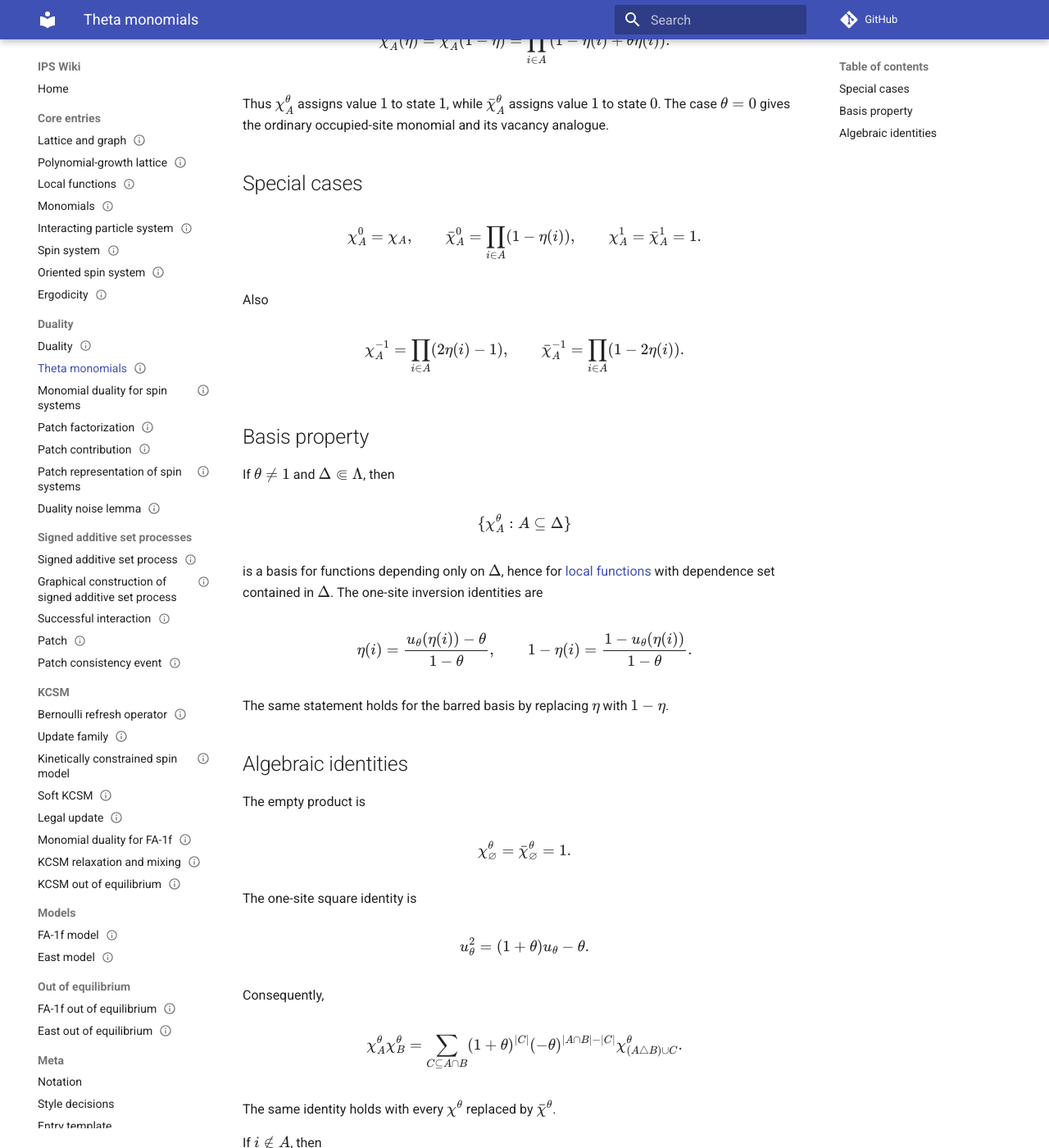
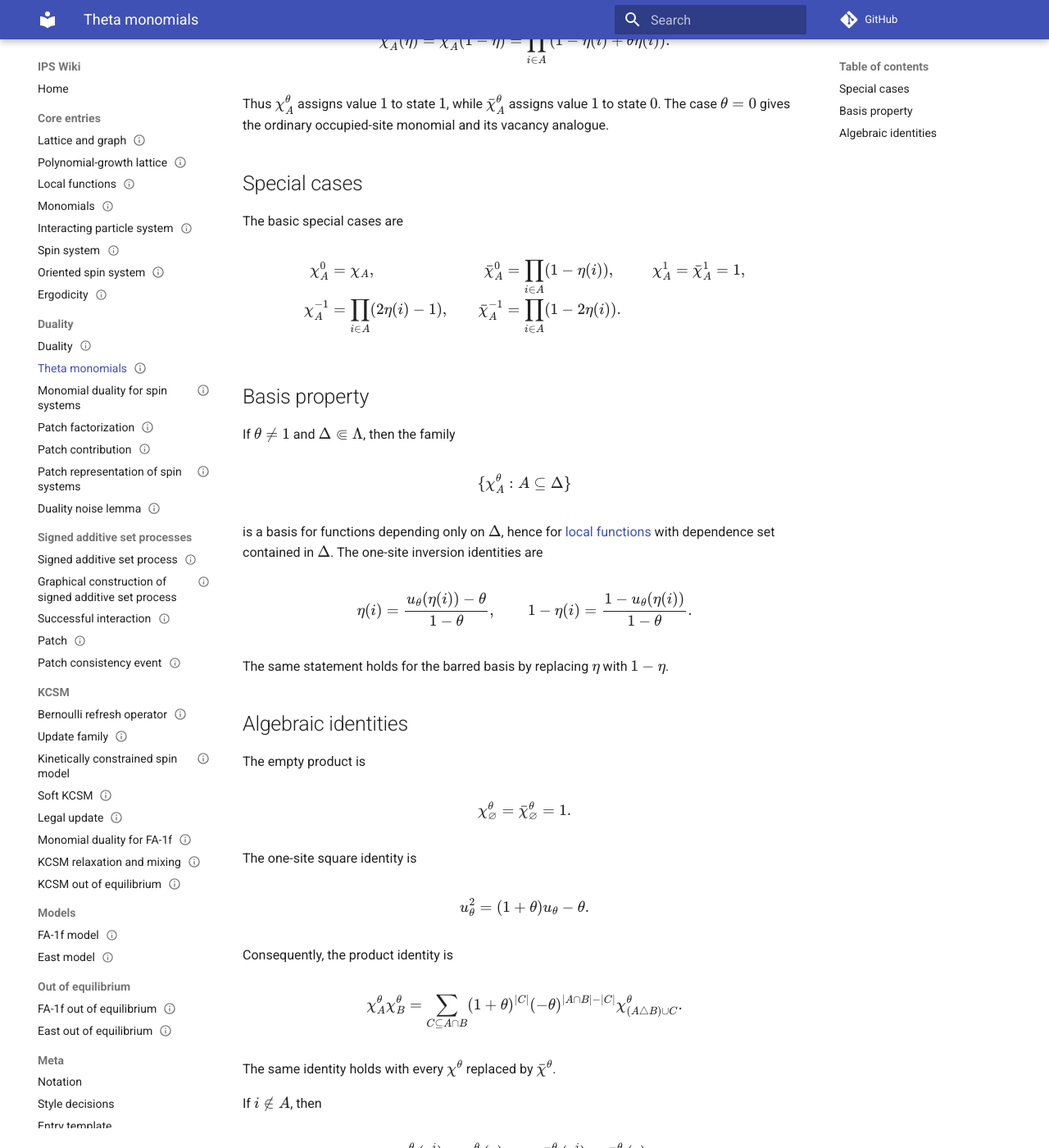
Before and after one commit to maciejgluchowski86-beep/ips-wiki, an MkDocs documentation site: the page built from docs/entries/theta-monomials.md, in a window 1280 px wide and 1400 px high, scrolled down 523 px. Shown: the whole window at 82% size. Built offline with MkDocs 1.6.1 and Material for MkDocs 9.7.7, drawn with Linux system fonts in a browser that asks for light colours; comment, search, counter and statistics services are not loaded.

Commit message:
compact theta monomial displays

```diff
--- a/docs/entries/theta-monomials.md
+++ b/docs/entries/theta-monomials.md
@@ -36,25 +36,25 @@ Thus \(\chi_A^\theta\) assigns value \(1\) to state \(1\), while \(\bar\chi_A^\t
 
 ## Special cases
 
-$$
-\chi_A^0=\chi_A,
-\qquad
-\bar\chi_A^0=\prod_{i\in A}(1-\eta(i)),
-\qquad
-\chi_A^1=\bar\chi_A^1=1.
-$$
-
-Also
+The basic special cases are
 
 $$
-\chi_A^{-1}=\prod_{i\in A}(2\eta(i)-1),
-\qquad
-\bar\chi_A^{-1}=\prod_{i\in A}(1-2\eta(i)).
+\begin{aligned}
+\chi_A^0&=\chi_A,
+&
+\bar\chi_A^0&=\prod_{i\in A}(1-\eta(i)),
+&
+\chi_A^1&=\bar\chi_A^1=1,
+\\
+\chi_A^{-1}&=\prod_{i\in A}(2\eta(i)-1),
+&
+\bar\chi_A^{-1}&=\prod_{i\in A}(1-2\eta(i)).
+\end{aligned}
 $$
 
 ## Basis property
 
-If \(\theta\ne1\) and \(\Delta\Subset\Lambda\), then
+If \(\theta\ne1\) and \(\Delta\Subset\Lambda\), then the family
 
 $$
 \{\chi_A^\theta:A\subseteq\Delta\}
@@ -84,7 +84,7 @@ $$
 u_\theta^2=(1+\theta)u_\theta-\theta.
 $$
 
-Consequently,
+Consequently, the product identity is
 
 $$
 \chi_A^\theta\chi_B^\theta
```
